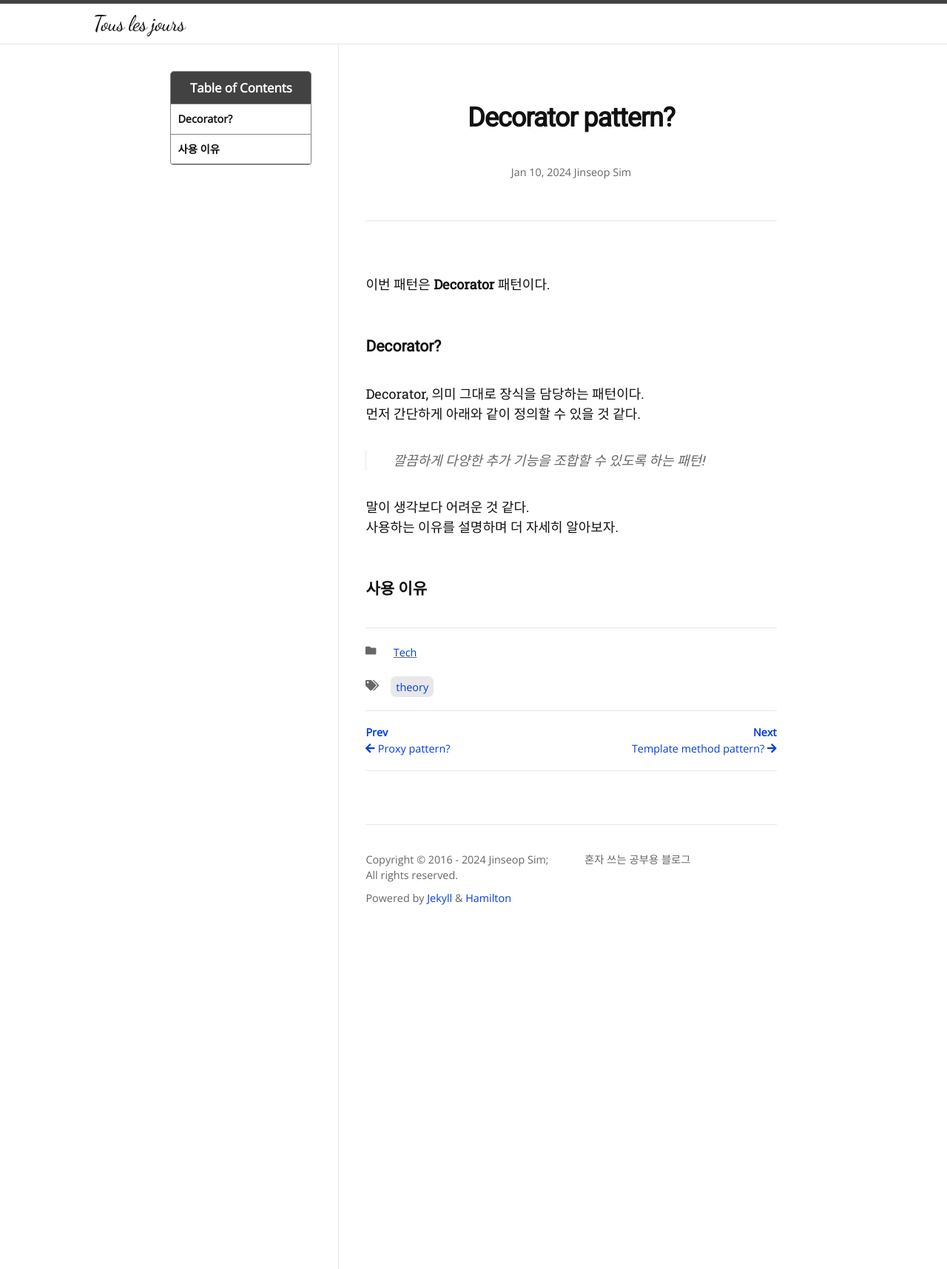
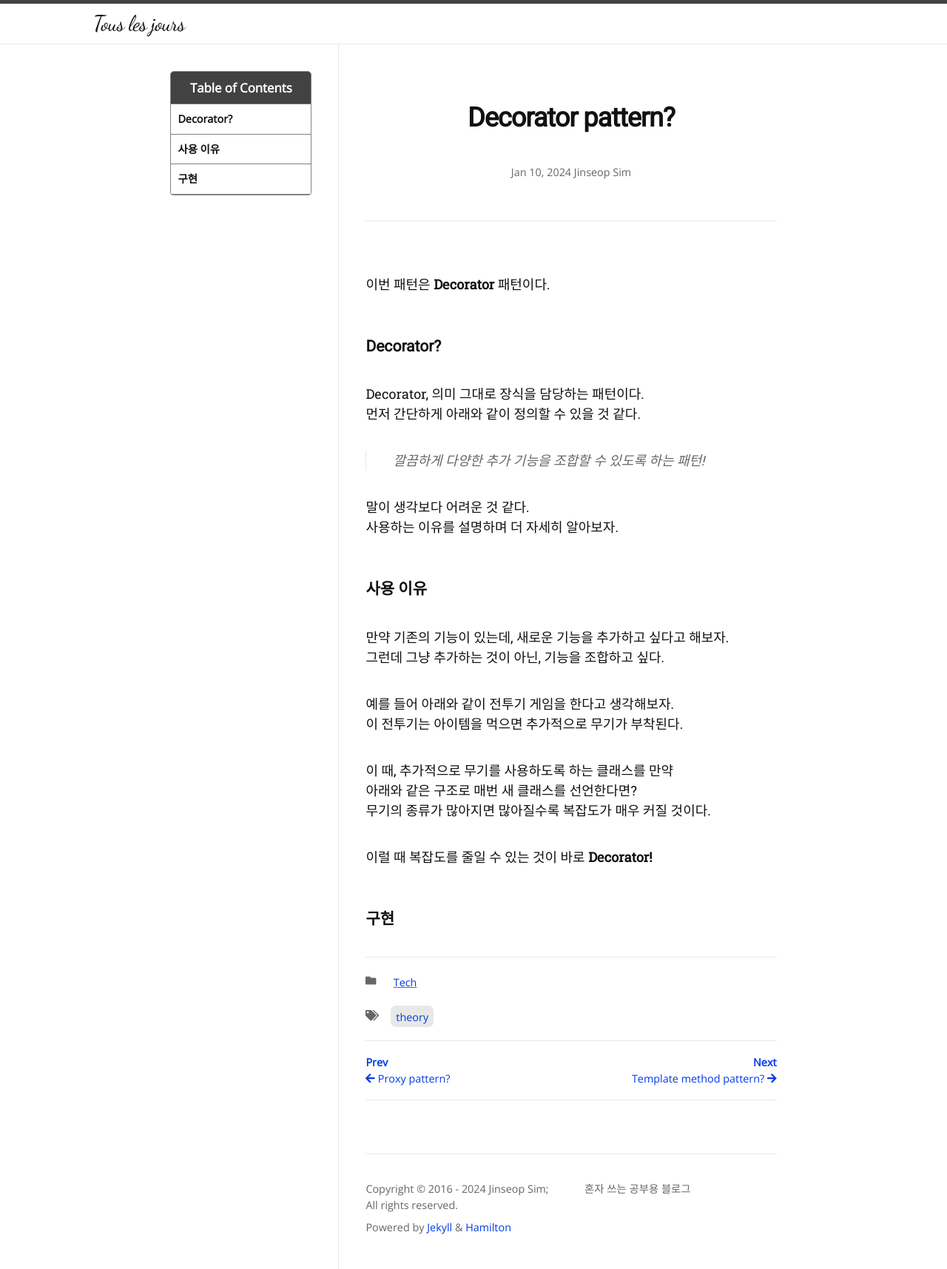
Before and after one commit to Jinseop-Sim/Jinseop-Sim.github.io, a Jekyll site: the page built from _posts/2024-01-10-decorator.md, in a window 1280 px wide. Shown: the whole page at 74% size. Built offline with Jekyll 4.4.1, drawn with Linux system fonts in a browser that asks for light colours; nearby versions of some CDN libraries; some web fonts are replaced.

Commit message:
글 수정

```diff
--- a/_posts/2024-01-10-decorator.md
+++ b/_posts/2024-01-10-decorator.md
@@ -19,3 +19,16 @@ Decorator, 의미 그대로 장식을 담당하는 패턴이다.
 사용하는 이유를 설명하며 더 자세히 알아보자.
 
 ### 사용 이유
+만약 기존의 기능이 있는데, 새로운 기능을 추가하고 싶다고 해보자.
+그런데 그냥 추가하는 것이 아닌, 기능을 조합하고 싶다.
+
+예를 들어 아래와 같이 전투기 게임을 한다고 생각해보자.
+이 전투기는 아이템을 먹으면 추가적으로 무기가 부착된다.
+
+이 때, 추가적으로 무기를 사용하도록 하는 클래스를 만약
+아래와 같은 구조로 매번 새 클래스를 선언한다면?
+무기의 종류가 많아지면 많아질수록 복잡도가 매우 커질 것이다.
+
+이럴 때 복잡도를 줄일 수 있는 것이 바로 __Decorator!__
+
+### 구현
```
